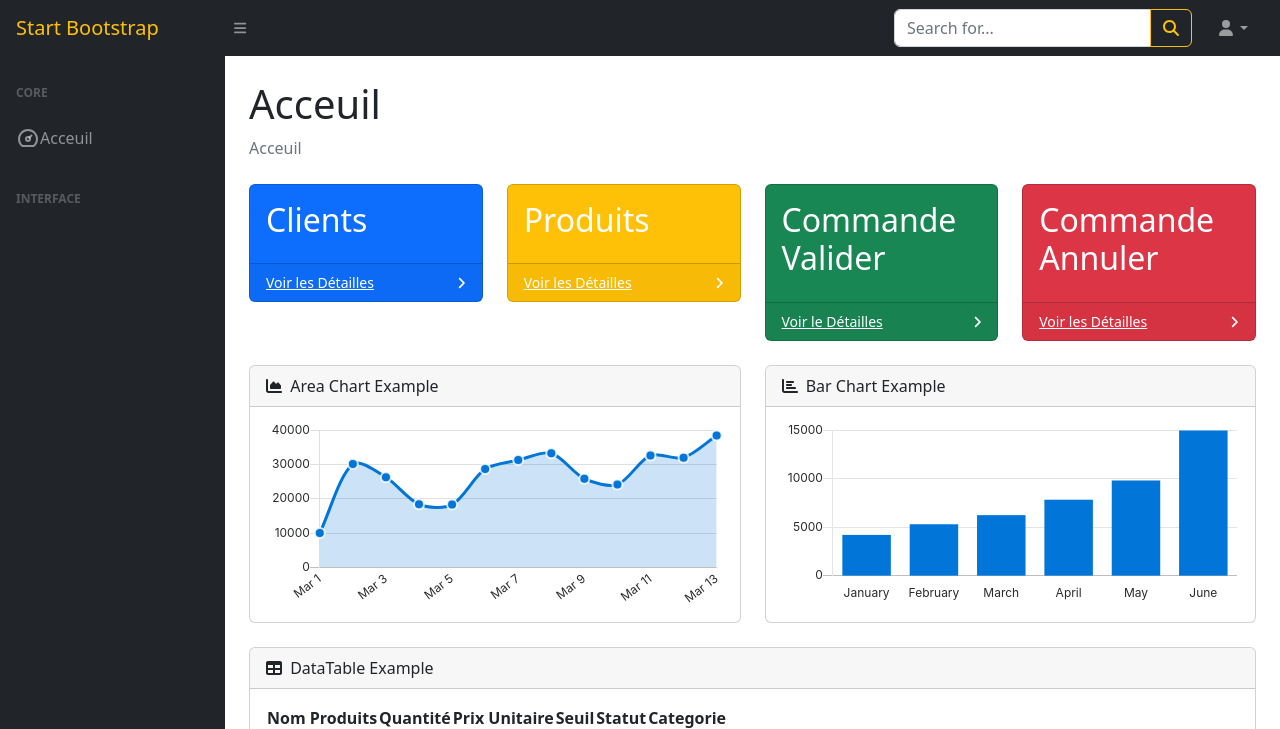
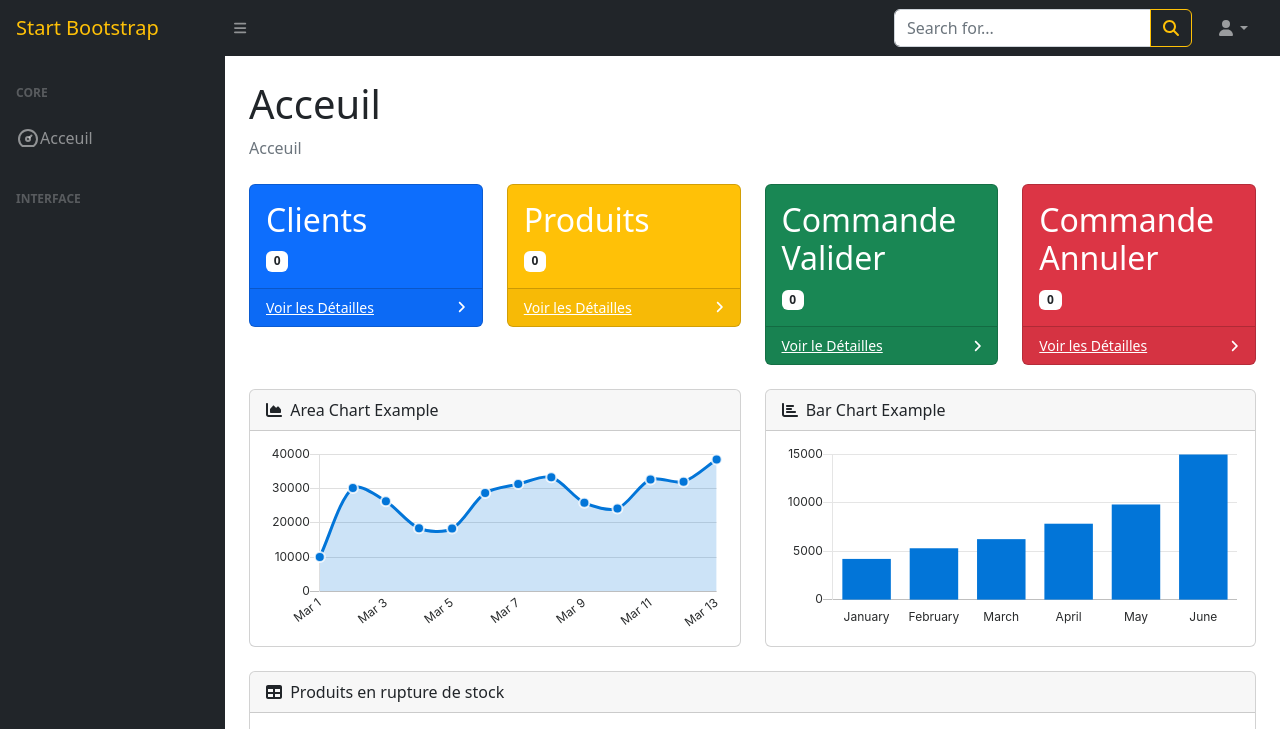
Before and after one commit to TotoCofi/Eboutique, a Django app: page / in a window 1280 px wide. Shown: the top 729 px of the page. Run offline with Django 4.2, Linux system fonts and the light colour scheme; the visitor is signed in with stand-in values (Sample User, id 1); data that the repository does not hold is empty; some libraries are stand-ins or nearby versions.

Commit message:
icon total dashboard

```diff
--- a/boutique/templates/commande.html
+++ b/boutique/templates/commande.html
@@ -70,7 +70,7 @@
                                               <path d="M21 12c-2.4 4 -5.4 6 -9 6c-3.6 0 -6.6 -2 -9 -6c2.4 -4 5.4 -6 9 -6c3.6 0 6.6 2 9 6"></path>
                                            </svg></a>
                                            {% if commande.is_active == 1 %}
-                                          <a onclick=" addid({{commande.id}}) "  data-bs-toggle="modal" data-bs-target="#myModals" class="btn btn-outline-primary">
+                                          <a onclick=" addid({{commande.id}}) "  data-bs-toggle="modal" data-bs-target="#myModals" class="btn btn-warning">
 
                                            <svg xmlns="http://www.w3.org/2000/svg" class="icon icon-tabler icon-tabler-x" width="24" height="24" viewBox="0 0 24 24" stroke-width="2" stroke="currentColor" fill="none" stroke-linecap="round" stroke-linejoin="round">
                                             <path stroke="none" d="M0 0h24v24H0z" fill="none"></path>
--- a/boutique/templates/index.html
+++ b/boutique/templates/index.html
@@ -14,7 +14,7 @@
             <div class="row">
                 <div class="col-xl-3 col-md-6">
                     <div class="card bg-primary text-white mb-4">
-                        <div class="card-body"><h2>Clients</h2> </div>
+                        <div class="card-body"><h2>Clients</h2> <span class="badge bg-white text-dark " >{{nb_cli}}</span></div>
                         <div class="card-footer d-flex align-items-center justify-content-between">
                             <a class="small text-white stretched-link" href="{% url 'client' %}">Voir les Détailles</a>
                             <div class="small text-white"><i class="fas fa-angle-right"></i></div>
@@ -23,7 +23,7 @@
                 </div>
                 <div class="col-xl-3 col-md-6">
                     <div class="card bg-warning text-white mb-4">
-                        <div class="card-body"><h2>Produits</h2> </div>
+                        <div class="card-body"><h2>Produits</h2><span class="badge bg-white text-dark " >{{nb_pro}}</span> </div>
                         <div class="card-footer d-flex align-items-center justify-content-between">
                             <a class="small text-white stretched-link" href="{% url 'produit' %}">Voir les Détailles</a>
                             <div class="small text-white"><i class="fas fa-angle-right"></i></div>
@@ -32,7 +32,7 @@
                 </div>
                 <div class="col-xl-3 col-md-6">
                     <div class="card bg-success text-white mb-4">
-                        <div class="card-body"><h2>Commande Valider</h2> </div>
+                        <div class="card-body"><h2>Commande Valider</h2><span class="badge bg-white text-dark " >{{nb_cmdv}}</span> </div>
                         <div class="card-footer d-flex align-items-center justify-content-between">
                             <a class="small text-white stretched-link" href="{% url 'commande' 1 %}">Voir le Détailles </a>
                             <div class="small text-white"><i class="fas fa-angle-right"></i></div>
@@ -41,7 +41,7 @@
                 </div>
                 <div class="col-xl-3 col-md-6">
                     <div class="card bg-danger text-white mb-4">
-                        <div class="card-body"><h2>Commande Annuler</h2> </div>
+                        <div class="card-body"><h2>Commande Annuler</h2> <span class="badge bg-white text-dark " >{{nb_cmda}}</span></div>
                         <div class="card-footer d-flex align-items-center justify-content-between">
                             <a class="small text-white stretched-link" href="{% url 'commande' 0 %}">Voir les Détailles </a>
                             <div class="small text-white"><i class="fas fa-angle-right"></i></div>
@@ -72,7 +72,7 @@
             <div class="card mb-4">
                 <div class="card-header">
                     <i class="fas fa-table me-1"></i>
-                    DataTable Example
+                   Produits en rupture de stock
                 </div>
                 <div class="card-body">
                     <table id="datatablesSimple">
--- a/boutique/templates/user.html
+++ b/boutique/templates/user.html
@@ -90,7 +90,7 @@
                                             <path d="M6 21v-2a4 4 0 0 1 4 -4h3.5"></path>
                                             <path d="M18.42 15.61a2.1 2.1 0 0 1 2.97 2.97l-3.39 3.42h-3v-3l3.42 -3.39z"></path>
                                          </svg></a>
-                                          <a onclick=" addid({{user.id}}) "  data-bs-toggle="modal" data-bs-target="#myModals" class="btn btn-outline-primary">
+                                          <a onclick=" addid({{user.id}}) "  data-bs-toggle="modal" data-bs-target="#myModals" class="btn btn-outline-warning">
                                             <svg xmlns="http://www.w3.org/2000/svg" class="icon icon-tabler icon-tabler-key" width="24" height="24" viewBox="0 0 24 24" stroke-width="2" stroke="currentColor" fill="none" stroke-linecap="round" stroke-linejoin="round">
                                             <path stroke="none" d="M0 0h24v24H0z" fill="none"></path>
                                             <path d="M16.555 3.843l3.602 3.602a2.877 2.877 0 0 1 0 4.069l-2.643 2.643a2.877 2.877 0 0 1 -4.069 0l-.301 -.301l-6.558 6.558a2 2 0 0 1 -1.239 .578l-.175 .008h-1.172a1 1 0 0 1 -.993 -.883l-.007 -.117v-1.172a2 2 0 0 1 .467 -1.284l.119 -.13l.414 -.414h2v-2h2v-2l2.144 -2.144l-.301 -.301a2.877 2.877 0 0 1 0 -4.069l2.643 -2.643a2.877 2.877 0 0 1 4.069 0z"></path>
--- a/boutique/views.py
+++ b/boutique/views.py
@@ -88,6 +88,11 @@ def codemail(request,code,email):
 
 def acceuil(request):
     produit = Produits.objects.filter(quantite__lte =F('seuil')).all()
+    nb_cmda = Commandes.objects.filter(is_active=0).count()
+    nb_cmdv = Commandes.objects.filter(is_active=1).count()
+    nb_cli=Clients.objects.all().count()
+    nb_pro=Produits.objects.all().count()
+
     if not request.user.id:
         if request.method == 'POST':
             email = request.POST.get('email')
@@ -132,7 +137,7 @@ def acceuil(request):
 
         return render(request,'login.html')
     else:
-       return render(request,'index.html',{'produits':produit})
+       return render(request,'index.html',{'produits':produit,'nb_cli':nb_cli,'nb_pro': nb_pro,'nb_cmdv' :nb_cmdv,'nb_cmda': nb_cmda})
 
 def user_logout(request):
   logout(request)
--- a/static/assets/demo/chart-bar-demo.js
+++ b/static/assets/demo/chart-bar-demo.js
@@ -13,6 +13,7 @@ var myLineChart = new Chart(ctx, {
       backgroundColor: "rgba(2,117,216,1)",
       borderColor: "rgba(2,117,216,1)",
       data: [4215, 5312, 6251, 7841, 9821, 14984],
+
     }],
   },
   options: {
```
